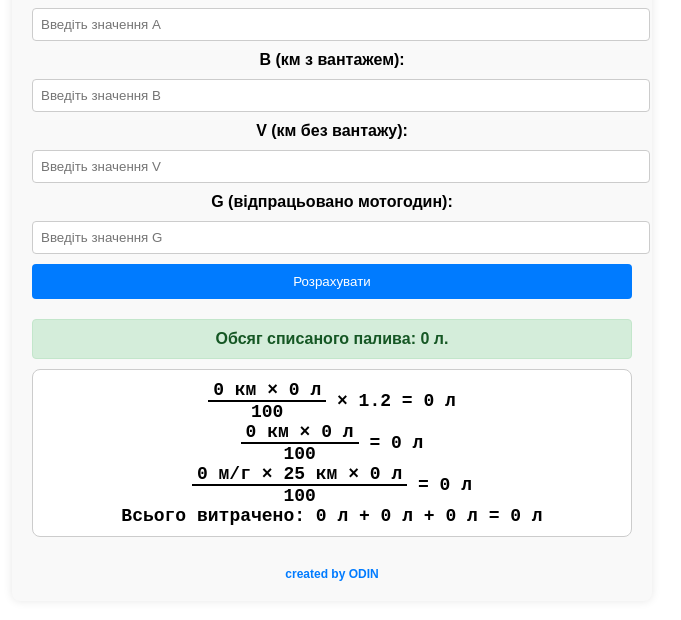
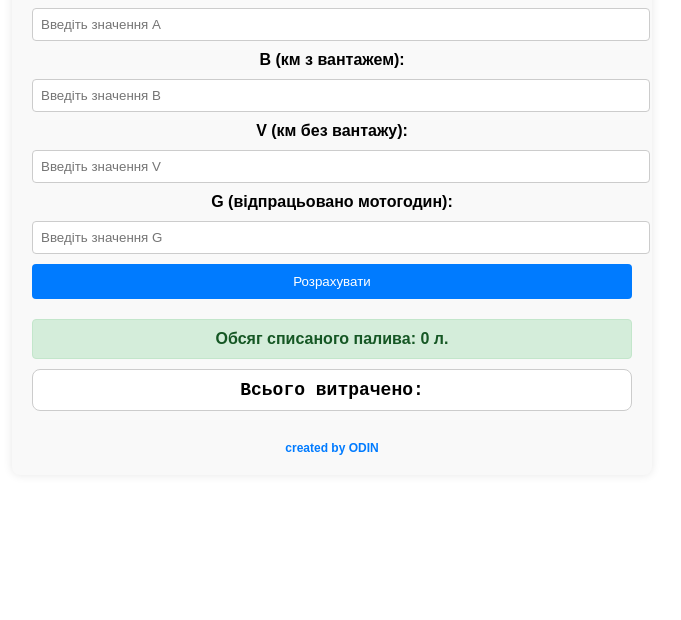
Before and after one commit to 4tankova/Odin, a plain HTML site: page index.html in a window 1280 px wide. Both pictures are taken after a click on the button "Розрахувати". Shown: the part 320-940 px from the top of the page, without its empty margins (308-989 px from the left). After the commit the page ends 815 px from the top, so only its background shows below. Drawn offline with Linux system fonts and the light colour scheme.

Commit message:
Update index.html

```diff
--- a/index.html
+++ b/index.html
@@ -163,8 +163,11 @@
             const fuelByHours = Math.round(g * 25 * (a / 100));
             const totalFuel = fuelWithLoad + fuelWithoutLoad + fuelByHours;
 
-            // Формування тексту формули
-            const formulaHTML = `
+            // Формування тексту формули з перевіркою значень
+            let formulaHTML = "";
+
+            if (fuelWithLoad > 0) {
+                formulaHTML += `
                     <div>
                         <span class="fraction">
                             <span class="top">${b} км × ${a} л</span>
@@ -172,6 +175,11 @@
                         </span>
                         × 1.2 = ${fuelWithLoad} л
                     </div>
+                `;
+            }
+
+            if (fuelWithoutLoad > 0) {
+                formulaHTML += `
                     <div>
                         <span class="fraction">
                             <span class="top">${v} км × ${a} л</span>
@@ -179,6 +187,11 @@
                         </span>
                         = ${fuelWithoutLoad} л
                     </div>
+                `;
+            }
+
+            if (fuelByHours > 0) {
+                formulaHTML += `
                     <div>
                         <span class="fraction">
                             <span class="top">${g} м/г × 25 км × ${a} л</span>
@@ -186,8 +199,21 @@
                         </span>
                         = ${fuelByHours} л
                     </div>
-                <div><strong>Всього витрачено:</strong> ${fuelWithoutLoad} л + ${fuelWithLoad} л + ${fuelByHours} л = ${totalFuel} л</div>
                 `;
+            }
+
+            // Формування тексту для загального результату без нулів
+            let totalParts = [];
+            if (fuelWithLoad > 0) totalParts.push(`${fuelWithLoad} л`);
+            if (fuelWithoutLoad > 0) totalParts.push(`${fuelWithoutLoad} л`);
+            if (fuelByHours > 0) totalParts.push(`${fuelByHours} л`);
+            let totalFormula = totalParts.join(' + ');
+
+            if (totalParts.length > 1) {
+                totalFormula += ` = ${totalFuel} л`;
+            }
+
+            formulaHTML += `<div><strong>Всього витрачено:</strong> ${totalFormula}</div>`;
 
             // Виведення результату
             const resultDiv = document.getElementById("result");
```
Lines whose indentation alone changed are shown as unchanged.
